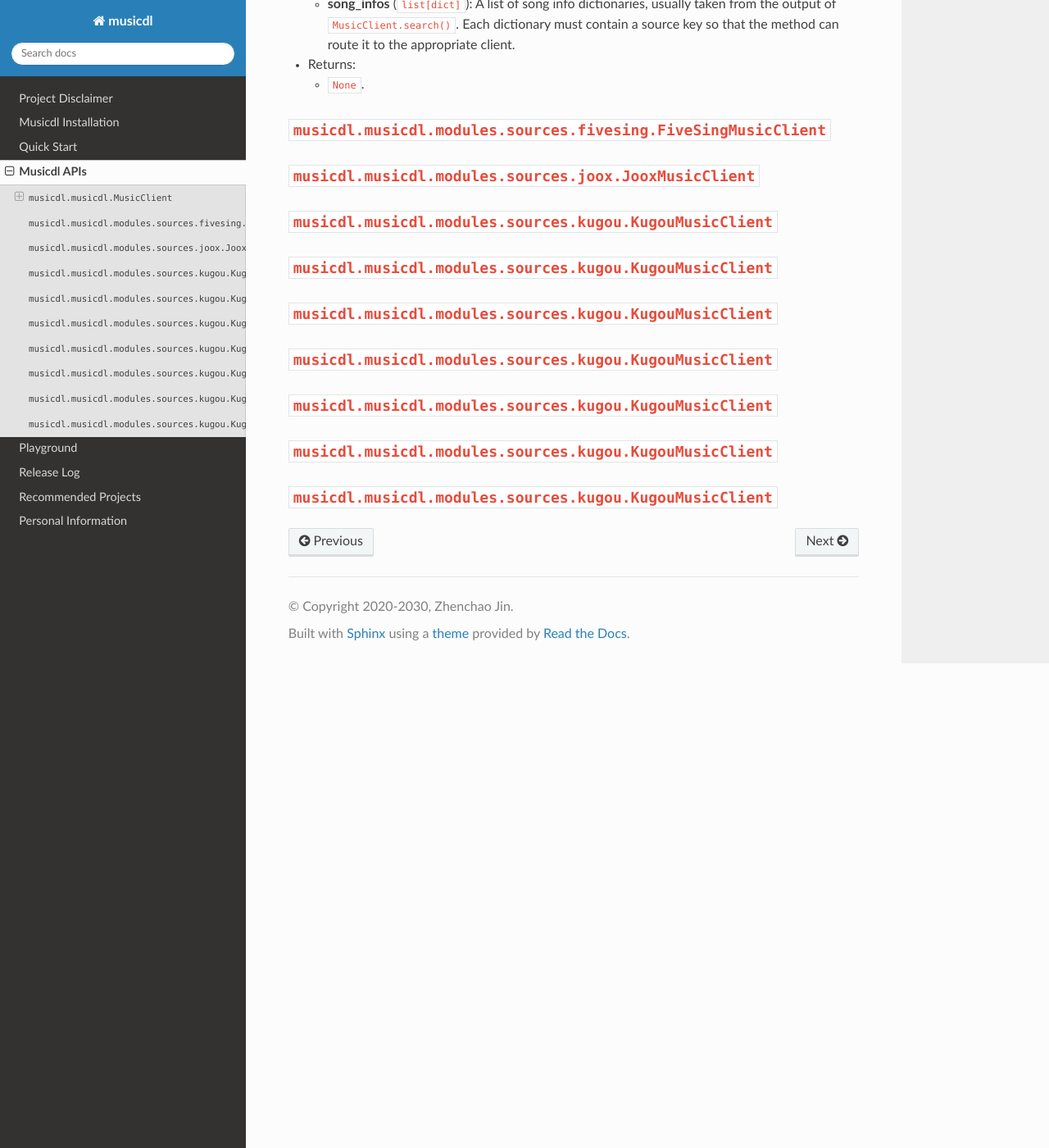
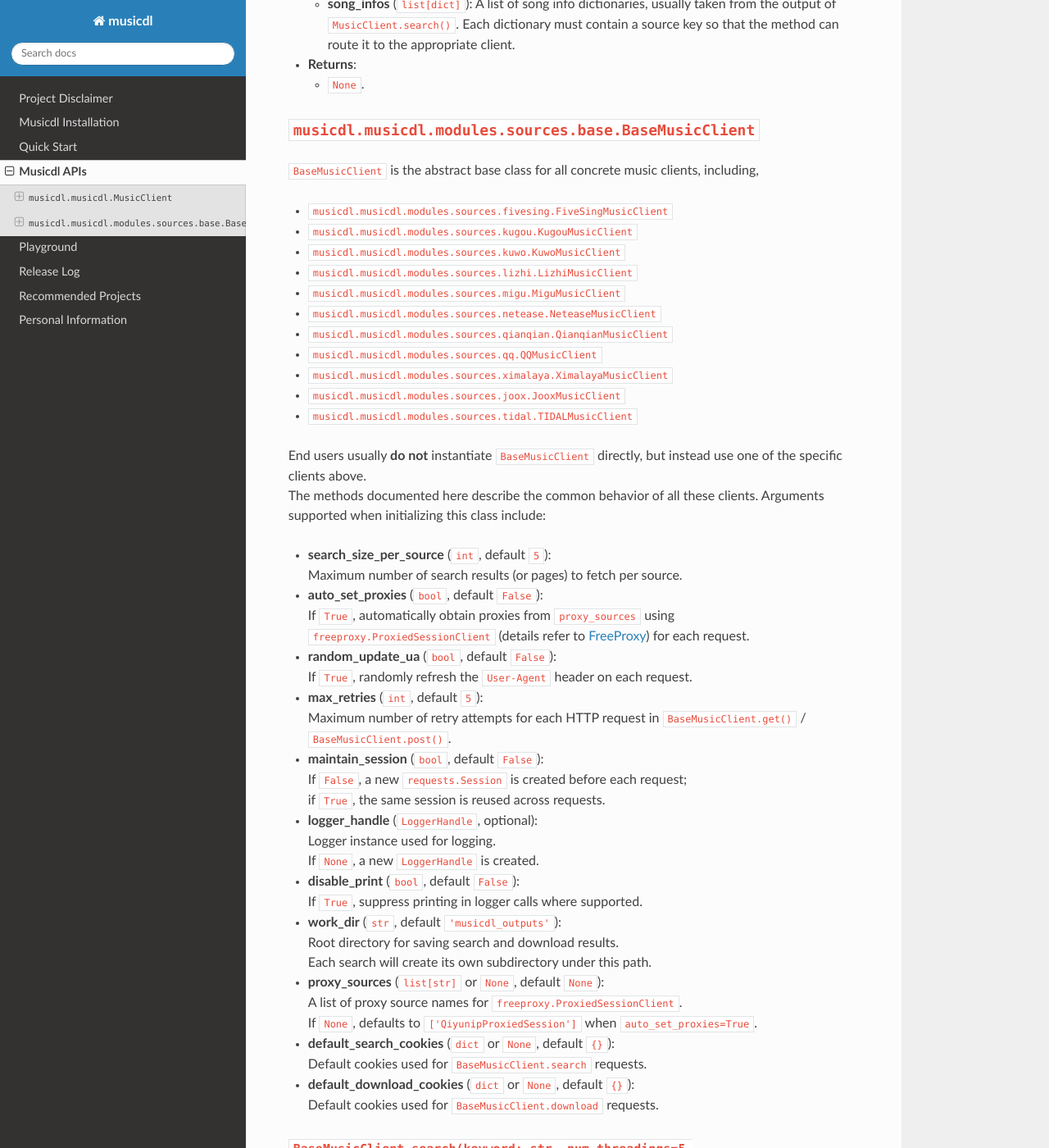
Before and after one commit to CharlesPikachu/musicdl, a Sphinx documentation site: the page built from docs/API.md, in a window 1280 px wide and 1400 px high, scrolled down 2222 px. Shown: the whole window at 82% size. Built offline with Sphinx 7.4.7 and the Read the Docs theme 3.1.0, drawn with Linux system fonts in a browser that asks for light colours; some of the changed text lies outside the part shown.

Commit message:
main APIs documents completed

```diff
--- a/docs/API.md
+++ b/docs/API.md
@@ -1,4 +1,5 @@
 # Musicdl APIs
+
 
 ## `musicdl.musicdl.MusicClient`
 
@@ -70,11 +71,11 @@ Search for songs from all configured music platforms using a given `keyword`.
 The results from all sources are collected into a dictionary.
 Each per-source result is a list of song info dictionaries, which typically include: `singers`, `song_name`. `file_size`, `duration`, `album`, `source`, `ext` and other client-specific metadata.
 
-- Arguments:
+- **Arguments**:
 
   - **keyword** (`str`): Search keyword, *e.g.*, song name, artist name, *etc*.
 
-- Returns:
+- **Returns**:
 
   - `dict[str, list[dict]]:` A mapping from music source name (*e.g.*, `"NeteaseMusicClient"`) to a list of song info dictionaries returned by that source.
 
@@ -83,42 +84,106 @@ Each per-source result is a list of song info dictionaries, which typically incl
 Download one or more songs given a list of song info dictionaries.
 Thread settings and request overrides are automatically taken from `MusicClient.clients_threadings` and `MusicClient.requests_overrides`.
 
-- Arguments:
+- **Arguments**:
 
   - **song_infos** (`list[dict]`): A list of song info dictionaries, usually taken from the output of `MusicClient.search()`.
     Each dictionary must contain a source key so that the method can route it to the appropriate client.
 
-- Returns:
+- **Returns**:
 
   - `None`.
 
 
-## `musicdl.musicdl.modules.sources.fivesing.FiveSingMusicClient`
+## `musicdl.musicdl.modules.sources.base.BaseMusicClient`
 
+`BaseMusicClient` is the abstract base class for all concrete music clients, including,
 
-## `musicdl.musicdl.modules.sources.joox.JooxMusicClient`
+- `musicdl.musicdl.modules.sources.fivesing.FiveSingMusicClient`
+- `musicdl.musicdl.modules.sources.kugou.KugouMusicClient`
+- `musicdl.musicdl.modules.sources.kuwo.KuwoMusicClient`
+- `musicdl.musicdl.modules.sources.lizhi.LizhiMusicClient`
+- `musicdl.musicdl.modules.sources.migu.MiguMusicClient`
+- `musicdl.musicdl.modules.sources.netease.NeteaseMusicClient`
+- `musicdl.musicdl.modules.sources.qianqian.QianqianMusicClient`
+- `musicdl.musicdl.modules.sources.qq.QQMusicClient`
+- `musicdl.musicdl.modules.sources.ximalaya.XimalayaMusicClient`
+- `musicdl.musicdl.modules.sources.joox.JooxMusicClient`
+- `musicdl.musicdl.modules.sources.tidal.TIDALMusicClient`
 
+End users usually **do not** instantiate `BaseMusicClient` directly, but instead use one of the specific clients above.
+The methods documented here describe the common behavior of all these clients.
+Arguments supported when initializing this class include:
 
-## `musicdl.musicdl.modules.sources.kugou.KugouMusicClient`
+- **search_size_per_source** (`int`, default `5`):
+  Maximum number of search results (or pages) to fetch per source.
 
+- **auto_set_proxies** (`bool`, default `False`):
+  If `True`, automatically obtain proxies from `proxy_sources` using `freeproxy.ProxiedSessionClient` (details refer to [FreeProxy](https://github.com/CharlesPikachu/freeproxy/tree/master)) for each request.
 
-## `musicdl.musicdl.modules.sources.kugou.KugouMusicClient`
+- **random_update_ua** (`bool`, default `False`):
+  If `True`, randomly refresh the `User-Agent` header on each request.
 
+- **max_retries** (`int`, default `5`):
+  Maximum number of retry attempts for each HTTP request in `BaseMusicClient.get()` / `BaseMusicClient.post()`.
 
-## `musicdl.musicdl.modules.sources.kugou.KugouMusicClient`
+- **maintain_session** (`bool`, default `False`):
+  If `False`, a new `requests.Session` is created before each request;
+  if `True`, the same session is reused across requests.
 
+- **logger_handle** (`LoggerHandle`, optional):
+  Logger instance used for logging.
+  If `None`, a new `LoggerHandle` is created.
 
-## `musicdl.musicdl.modules.sources.kugou.KugouMusicClient`
+- **disable_print** (`bool`, default `False`):
+  If `True`, suppress printing in logger calls where supported.
 
+- **work_dir** (`str`, default `'musicdl_outputs'`):
+  Root directory for saving search and download results.
+  Each search will create its own subdirectory under this path.
 
+- **proxy_sources** (`list[str]` or `None`, default `None`):
+  A list of proxy source names for `freeproxy.ProxiedSessionClient`.
+  If `None`, defaults to `['QiyunipProxiedSession']` when `auto_set_proxies=True`.
 
-## `musicdl.musicdl.modules.sources.kugou.KugouMusicClient`
+- **default_search_cookies** (`dict` or `None`, default `{}`):
+  Default cookies used for `BaseMusicClient.search` requests.
 
+- **default_download_cookies** (`dict` or `None`, default `{}`):
+  Default cookies used for `BaseMusicClient.download` requests.
 
+#### `BaseMusicClient.search(keyword: str, num_threadings=5, request_overrides=None, rule=None)`
 
-## `musicdl.musicdl.modules.sources.kugou.KugouMusicClient`
+Search for songs using the specific music platform (e.g., Netease, Kugou, QQ, etc.).
 
+- **Arguments**:
 
+  - **keyword** (`str`):  Search keyword (e.g., song name, artist, album).
 
+  - **num_threadings** (`int`, default `5`): Number of threads used to perform the search across all constructed URLs.
 
-## `musicdl.musicdl.modules.sources.kugou.KugouMusicClient`
+  - **request_overrides** (`dict` or `None`, default `{}`): Extra keyword arguments passed to the underlying HTTP requests (e.g., `headers`, `proxies`, `timeout`). If `None`, treated as an empty dict.
+
+  - **rule** (`dict` or `None`, default `{}`): Search rules used by `BaseMusicClient._constructsearchurls`, e.g., quality filters, sort rules, or other client-specific options. If `None`, treated as an empty dict.
+
+- **Returns**:
+
+  - `list[dict]`:  A list of `song_info` dictionaries. Each dictionary usually contains (but is not limited to):
+    `identifier` (used internally for deduplication), `song_name`, `singers`, `album`, `duration`, `file_size`, `download_url`, `ext`, `source`, `work_dir` (added by `BaseMusicClient.search()`).
+
+Concrete clients like `NeteaseMusicClient`, `QQMusicClient`, etc., implement `BaseMusicClient._constructsearchurls()` and `BaseMusicClient._search()` to define how the search is actually performed for each platform.
+
+#### `BaseMusicClient.download(song_infos: list, num_threadings=5, request_overrides=None)`
+
+Download one or more songs from the specific music platform.
+
+- **Arguments**:
+
+  - **song_infos** (`list[dict]`): A list of song information dictionaries (typically the result of `BaseMusicClient.search()`).
+
+  - **num_threadings** (`int`, default `5`): Number of threads used for concurrent downloading.
+
+  - **request_overrides** (`dict` or `None`, default `{}`): Extra keyword arguments passed to the underlying `BaseMusicClient.get()` method (e.g., `headers`, `proxies`, `timeout`). If `None`, treated as an empty dict.
+
+- **Returns**:
+
+  - `list[dict]`: A list of successfully downloaded `song_info` dictionaries.
```
